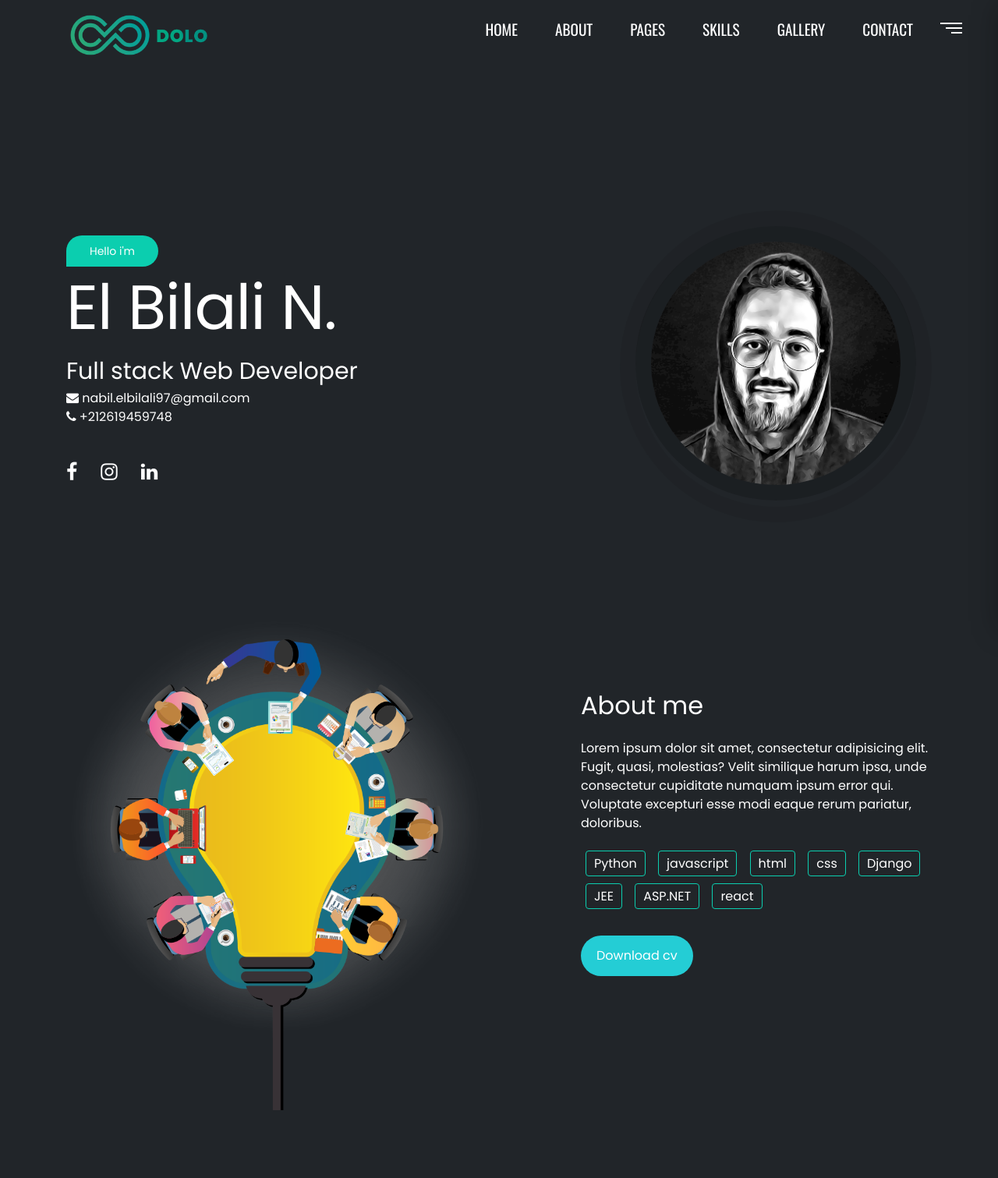
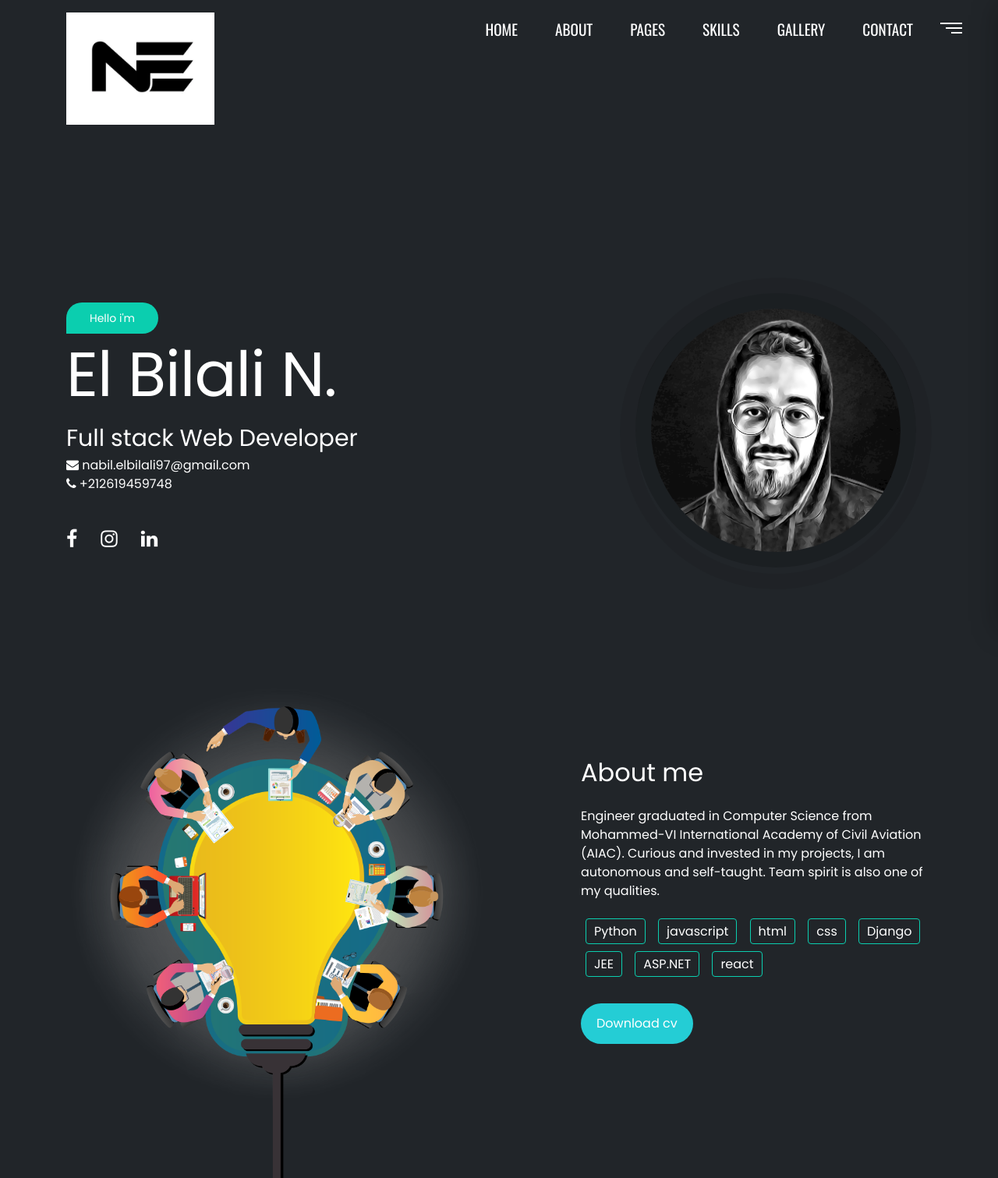
Before and after one commit to nabilelbilali/Nabil-ELBILALI, a plain HTML site: page index.html in a window 1280 px wide. Shown: the top 1511 px of the page at 78% size. Drawn offline with nearby package versions, Linux system fonts and the light colour scheme.

Commit message:
adding the logo

```diff
--- a/index.html
+++ b/index.html
@@ -217,7 +217,7 @@
          <header class="header">
              <div class="wrap d-flex">
                  <h1 class="logo">
-                     <a href=""><img src="images/logo.png" alt=""></a>
+                     <a href=""><img src="logo.png" alt=""></a>
                  </h1>
                  <nav class="menu">
                      <ul>
@@ -323,8 +323,8 @@
                       <h2>About me</h2>
                       <br>
                       <p>
-                          Lorem ipsum dolor sit amet, consectetur adipisicing elit. Fugit, quasi, molestias? Velit similique harum ipsa, unde consectetur cupiditate numquam ipsum error qui. Voluptate excepturi esse modi eaque rerum pariatur, doloribus.
-                      </p>
+                        Engineer  graduated in Computer Science from Mohammed-VI International Academy of Civil Aviation (AIAC). Curious and invested in my projects, I am autonomous and self-taught. Team spirit is also one of my qualities.
+                    </p>
                       <br>
 
                       <div class="tag">
```
Also changed, not shown: logo.png (added).
